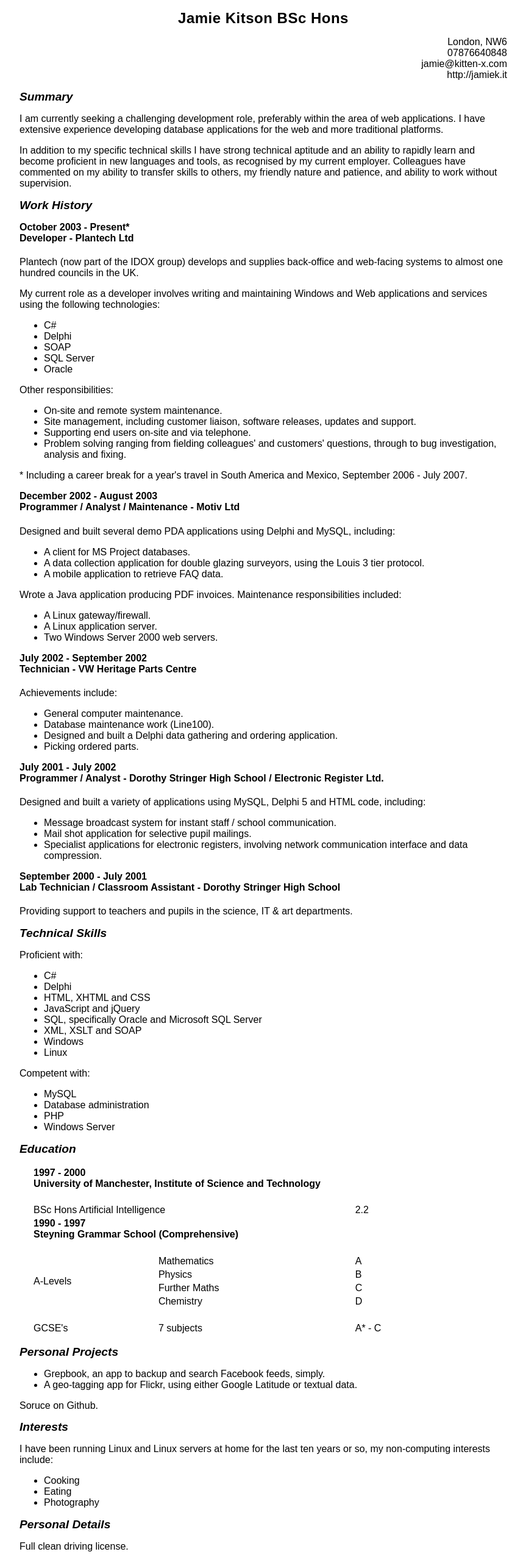
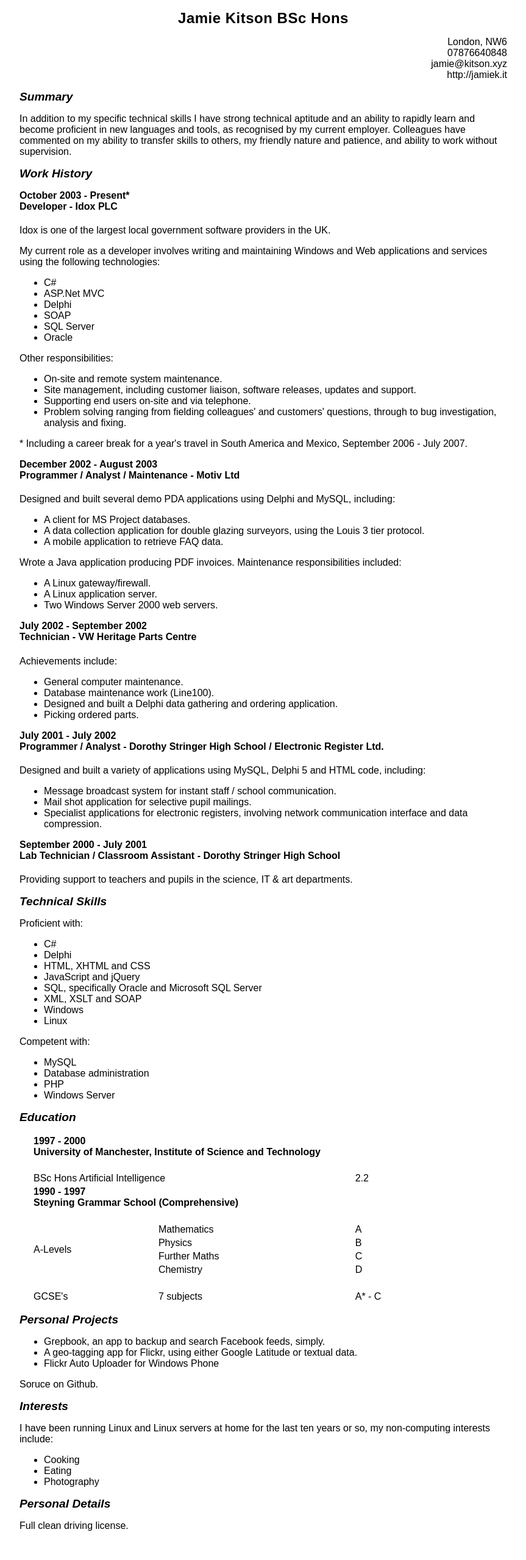
Before and after one commit to JamieKitson/CV, a plain HTML site: page index.html in a window 1280 px wide. Shown: the whole page at 61% size, without its empty margins (208-1071 px from the left). After the commit the page ends 2528 px from the top, so only its background shows below. Drawn offline with Linux system fonts and the light colour scheme.

Commit message:
few small changes

```diff
--- a/index.html
+++ b/index.html
@@ -13,28 +13,26 @@
 <p class="address">
 London, NW6<br>
 07876640848<br>
-<a href="&#109;a&#105;&#X6c;&#X0074;&#X6f;&#0058;&#X6a;&#0097;&#0109;&#0105;&#0101;&#00064;k&#X00069;&#116;&#X0074;&#00101;&#0110;&#00045;&#120;&#X2e;&#99;&#111;m">&#X6a;&#0097;&#0109;&#0105;&#0101;&#00064;k&#X00069;&#116;&#X0074;&#00101;&#0110;&#00045;&#120;&#X2e;&#99;&#111;m</a><br>
+<a href="m&#97;&#105;l&#116;&#111;:&#106;a&#109;&#105;e&#64;kit&#115;o&#110;.&#120;y&#122;">j&#97;&#109;&#105;&#101;&#64;&#107;&#105;&#116;s&#111;n&#46;&#120;&#121;z</a><br>
 <a href="http://jamiek.it">http://jamiek.it</a>
 </p>
 
 <h2>Summary</h2>
 
-I am currently seeking a challenging development role, preferably within the area of web applications. I have extensive experience developing database applications for the web and more traditional platforms.
-
-<p>
 In addition to my specific technical skills I have strong technical aptitude and an ability to rapidly learn and become proficient in new languages and tools, as recognised by my current employer. Colleagues have commented on my ability to transfer skills to others, my friendly nature and patience, and ability to work without supervision.
 
 <h2>Work History</h2>
 
 <h3>October 2003 - Present*</h3>
-<h4>Developer - Plantech Ltd</h4>
+<h4>Developer - Idox PLC</h4>
 
-Plantech (now part of the IDOX group) develops and supplies back-office and web-facing systems to almost one hundred councils in the UK.
+Idox is one of the largest local government software providers in the UK.
 <p>
 My current role as a developer involves writing and maintaining Windows and Web applications and services using the following technologies:
 
 <ul>
 <li>C#
+<li>ASP.Net MVC
 <li>Delphi
 <li>SOAP
 <li>SQL Server
@@ -177,6 +175,7 @@ Competent with:
 <ul>
 <li><a href="http://grepbook.co.uk/">Grepbook</a>, an app to backup and search Facebook feeds, simply.</li>
 <li>A <a href="http://geo.kitten-x.com">geo-tagging app for Flickr</a>, using either Google Latitude or textual data.</li>
+<li><a href="https://www.microsoft.com/en-gb/store/apps/flickr-auto-uploader/9nblggh1k4sm">Flickr Auto Uploader for Windows Phone</a>
 </ul>
 Soruce on <a href="http://github/jamiekitson">Github</a>.
 
@@ -186,7 +185,7 @@ I have been running Linux and Linux servers at home for the last ten years or so
 <!-- li>Running a home built mini-ITX web server</li -->
 <li>Cooking</li>
 <li>Eating</li>
-<li>Photography</li>
+<li><a href="http://flickr.com/jamiekitson">Photography</a></li>
 <!-- li>Computing and technology</li -->
 </ul>
 
```
